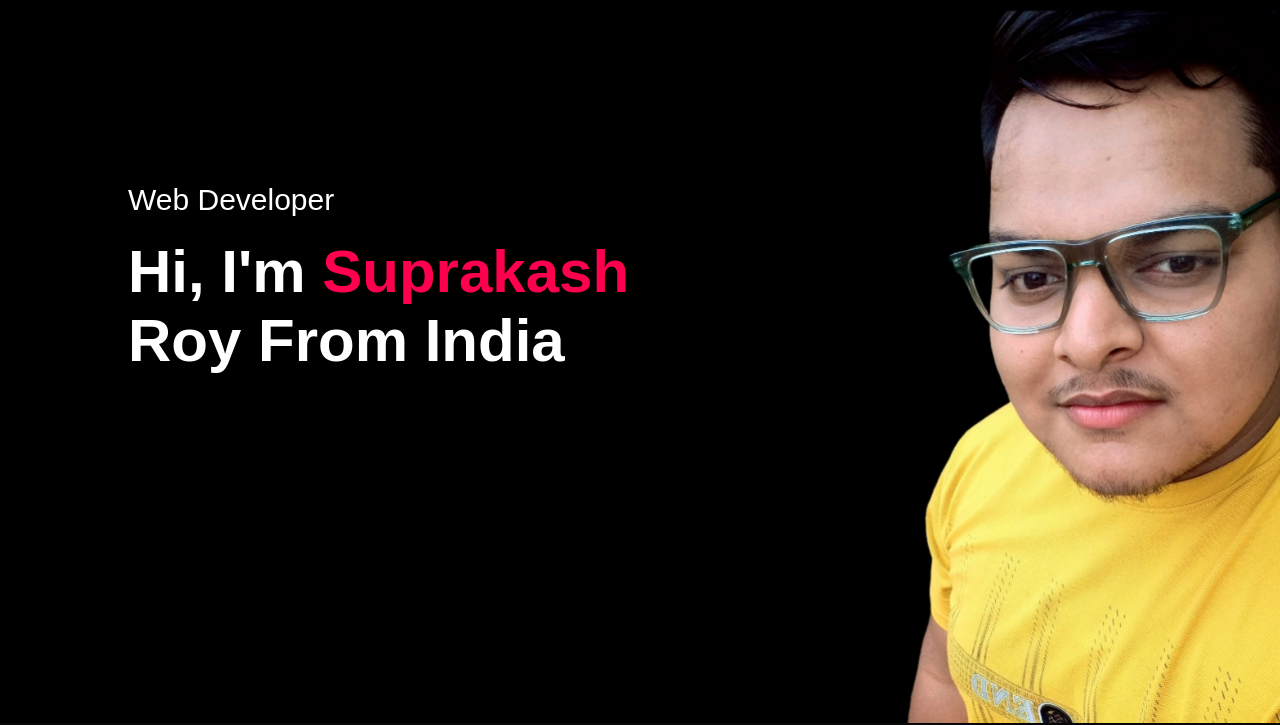
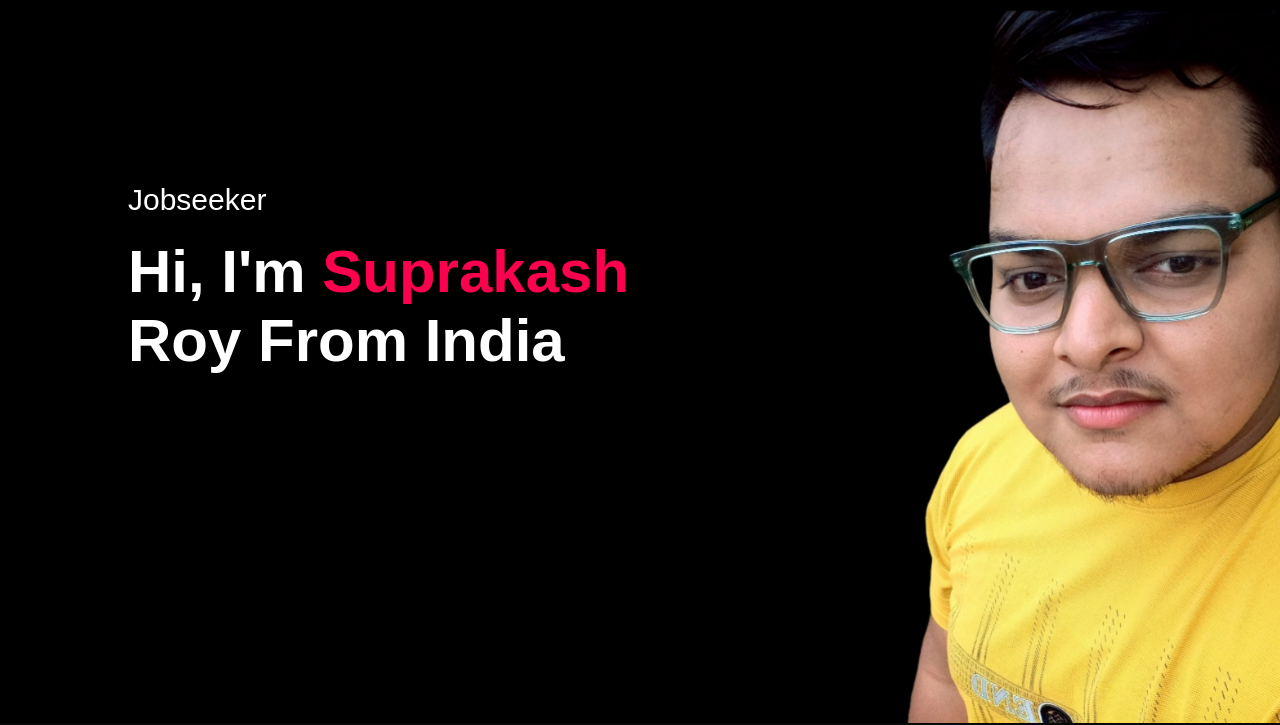
Before and after one commit to SuprakashRoy/Portfolio, a plain HTML site: page index.html in a window 1280 px wide. Shown: the part 77-802 px from the top of the page. Drawn offline with Linux system fonts and the light colour scheme.

Commit message:
index.html

```diff
--- a/index.html
+++ b/index.html
@@ -23,7 +23,7 @@
             <i class="fa-solid fa-bars" onclick="openmenu()"></i>
         </nav>
     <div class="header-text">
-        <p>Web Developer</p>
+        <p>Jobseeker</p>
         <h1>Hi, I'm <span>Suprakash</span><br>Roy From India</h1>
     </div>
     </div>
```
